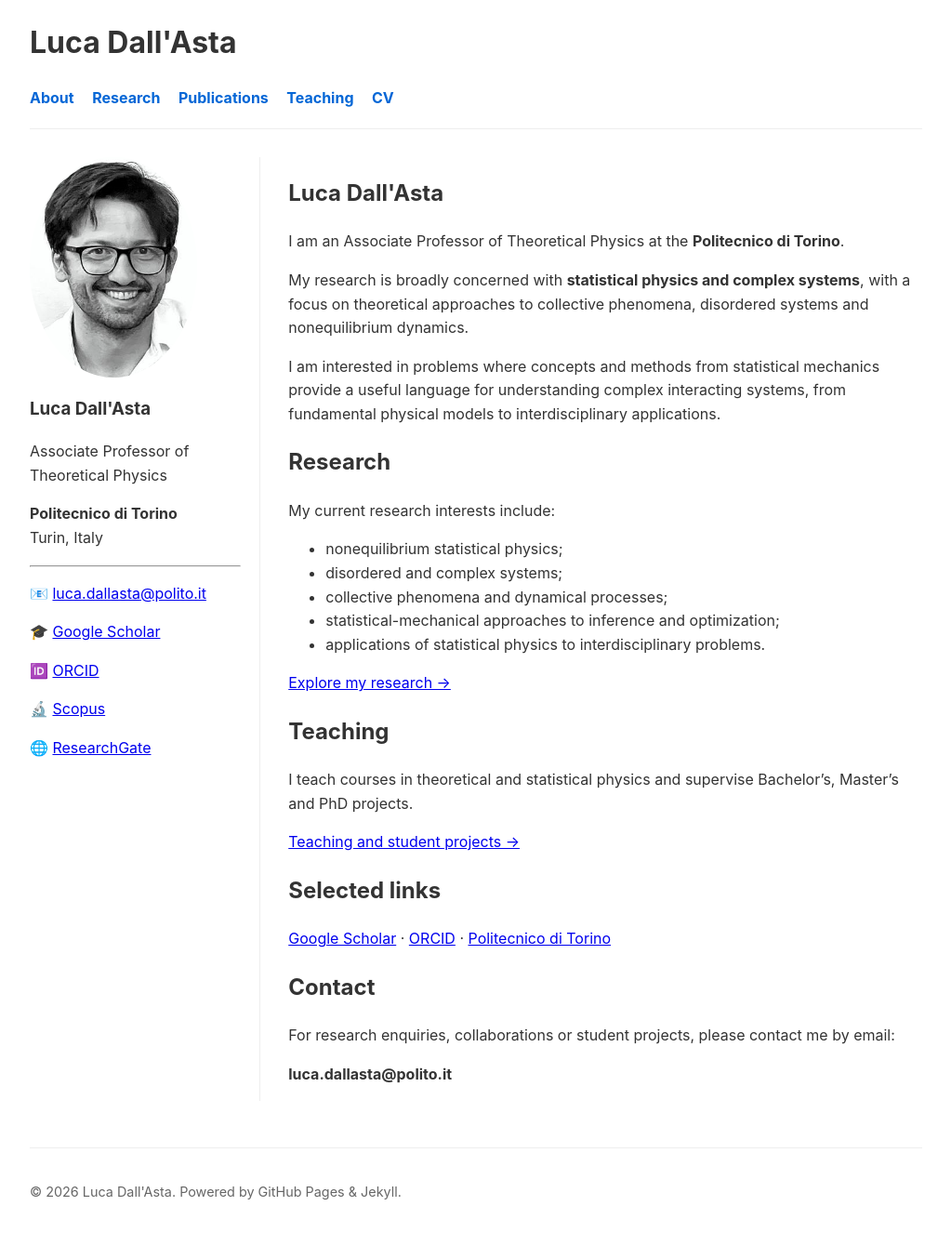
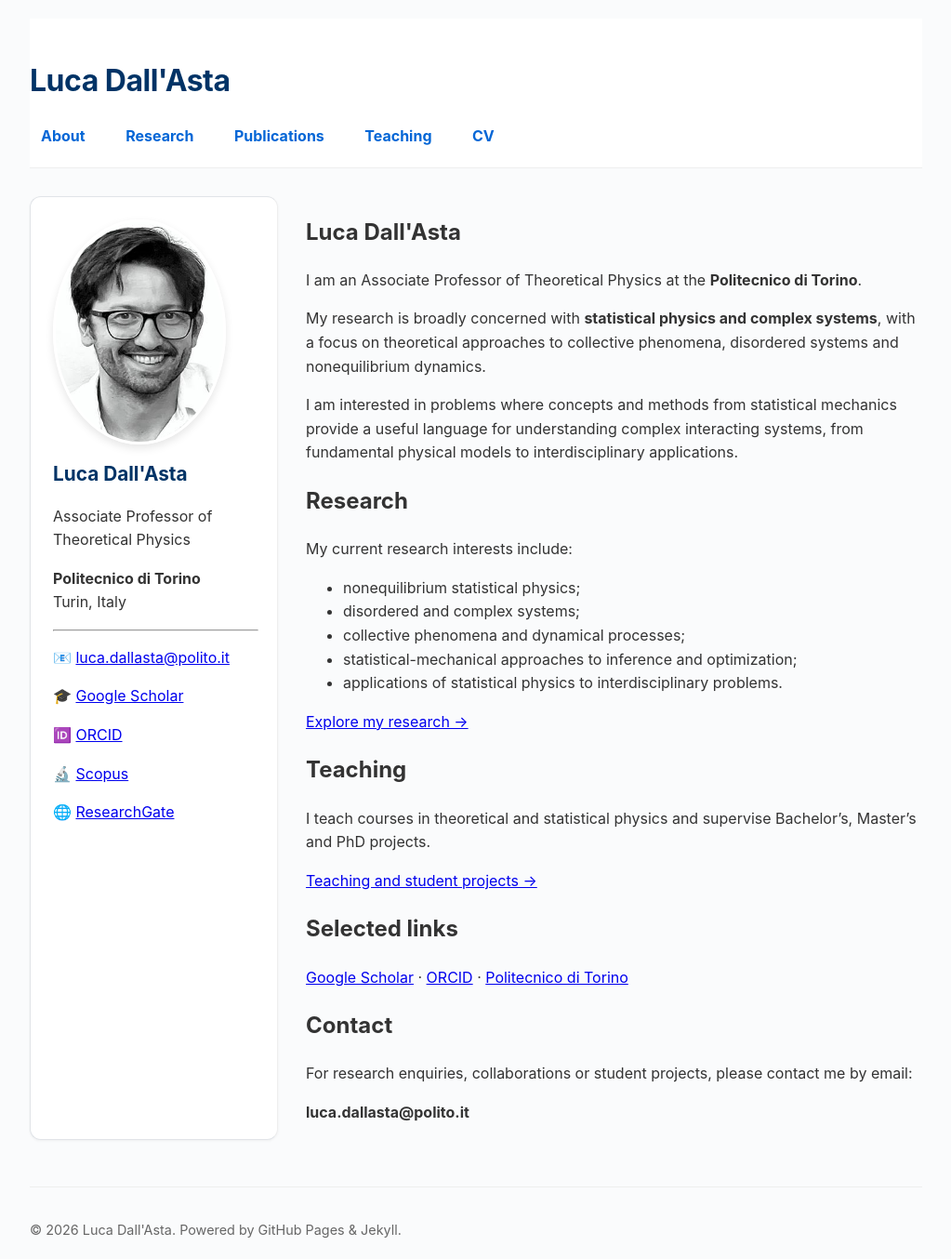
Before and after one commit to dallasta/dallasta.github.io, a Jekyll site: the page built from _pages/about.md, in a window 1280 px wide. Shown: the whole page at 93% size, without its empty margins (128-1151 px from the left). Built offline with Jekyll 4.4.1, drawn with Linux system fonts in a browser that asks for light colours; before the commit the page ends 1313 px from its top, so only the background shows below that.

Commit message:
Add files via upload

```diff
--- a/assets/css/custom.css
+++ b/assets/css/custom.css
@@ -1,27 +1,95 @@
-/* Luca Dall'Asta — small visual refinements for Academic Pages.
-   Keep this file intentionally light: the Academic Pages theme does most of the work. */
+/* Import Font da Google Fonts */
+@import url('https://fonts.googleapis.com/css2?family=Inter:wght@300;400;500;600;700&display=swap');
 
-.page__content h2 {
-  margin-top: 2.2em;
+body {
+  font-family: 'Inter', -apple-system, BlinkMacSystemFont, "Segoe UI", Roboto, sans-serif;
+  color: #24292e;
+  line-height: 1.65;
+  background-color: #fafbfc;
 }
 
-.page__content h3 {
-  margin-top: 1.7em;
+/* Header & Navigazione */
+header {
+  background: #ffffff;
+  padding: 20px 0;
+  border-bottom: 2px solid #e1e4e8;
+  margin-bottom: 35px;
 }
 
-.page__content p,
-.page__content li {
-  line-height: 1.65;
+header h1 a {
+  color: #003366 !important; /* Blu Politecnico / Accademico */
+  font-weight: 700;
+  letter-spacing: -0.5px;
 }
 
-.page__content a {
-  text-underline-offset: 0.15em;
+nav a {
+  color: #444;
+  font-weight: 500;
+  padding: 6px 12px;
+  border-radius: 6px;
+  transition: background 0.2s ease, color 0.2s ease;
 }
 
-.archive__item-title {
-  line-height: 1.25;
+nav a:hover {
+  background: #f1f3f5;
+  color: #003366;
+  text-decoration: none;
 }
 
-.notice--primary {
-  border-radius: 6px;
+/* Sidebar Profilo */
+.sidebar {
+  background: #ffffff;
+  padding: 24px;
+  border-radius: 12px;
+  box-shadow: 0 1px 3px rgba(0,0,0,0.05);
+  border: 1px solid #e1e4e8;
 }
+
+.sidebar img {
+  box-shadow: 0 4px 10px rgba(0,0,0,0.1);
+  border: 3px solid #fff;
+}
+
+.sidebar h3 {
+  margin-top: 10px;
+  margin-bottom: 4px;
+  color: #003366;
+  font-size: 1.3em;
+}
+
+/* Card delle Pubblicazioni */
+.publication-card {
+  background: #ffffff;
+  border: 1px solid #e1e4e8;
+  border-radius: 8px;
+  padding: 18px 22px;
+  margin-bottom: 16px;
+  transition: transform 0.15s ease, box-shadow 0.15s ease;
+}
+
+.publication-card:hover {
+  transform: translateY(-2px);
+  box-shadow: 0 4px 12px rgba(0,0,0,0.08);
+}
+
+.publication-title {
+  color: #003366;
+  font-weight: 600;
+  text-decoration: none;
+}
+
+.publication-title:hover {
+  text-decoration: underline;
+}
+
+/* Badge Anno / Journal */
+.badge {
+  display: inline-block;
+  background: #e6f0fa;
+  color: #003366;
+  font-size: 0.8em;
+  font-weight: 600;
+  padding: 2px 8px;
+  border-radius: 12px;
+  margin-right: 8px;
+}
```
